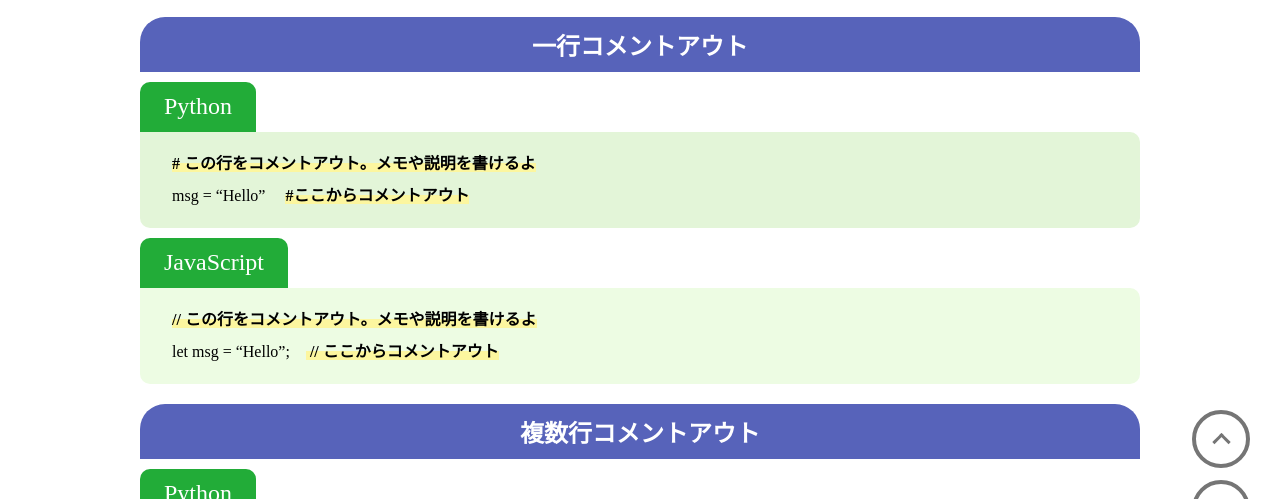
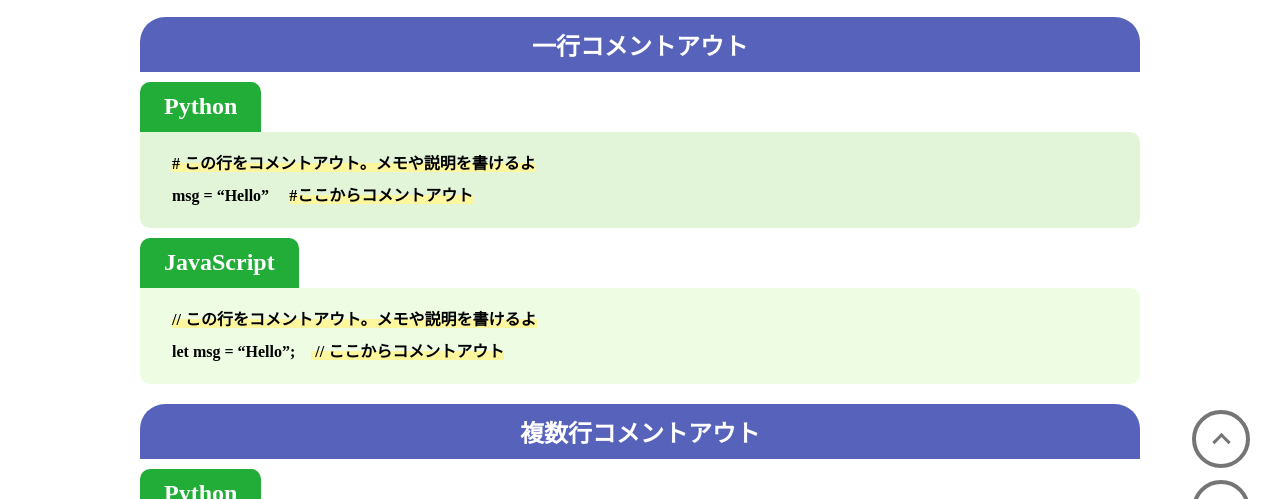
Before and after one commit to non-ugok/workshop, a plain HTML site: page comment.html in a window 1280 px wide. Shown: the part 232-731 px from the top of the page. Drawn offline with Linux system fonts and the light colour scheme; a web font is replaced by a local one.

Commit message:
Update compare.css

```diff
--- a/compare.css
+++ b/compare.css
@@ -26,6 +26,7 @@
 .python {
   position: relative;
   padding: 1rem 2rem;
+  font-weight: bold;
   color: block;
   border-radius: 0 10px 10px 10px;
   background: #e3f5d8;
@@ -36,6 +37,7 @@
 .python:before {
   font-size: 20px;
   font-size: 1.5rem;
+  font-weight: bold;
   position: absolute;
   top: -50px;
   left: 0;
@@ -51,6 +53,7 @@
 .JavaScript {
   position: relative;
   padding: 1rem 2rem;
+  font-weight: bold;
   color: block;
   border-radius: 0 10px 10px 10px;
   background: #edfce3;
@@ -61,6 +64,7 @@
 .JavaScript:before {
   font-size: 20px;
   font-size: 1.5rem;
+  font-weight: bold;
   position: absolute;
   top: -50px;
   left: 0;
@@ -75,11 +79,10 @@
 /* 文字の色を変える */
 .moji_red {
   color: #f93333;
-  font-weight: bold;
+  /* font-weight: bold; */
 }
 
 /* マーカーを引く */
 .marker_yellow {
   background: linear-gradient(transparent 45%, #fcf69f 45%);
-  font-weight: bold;
 }
```
